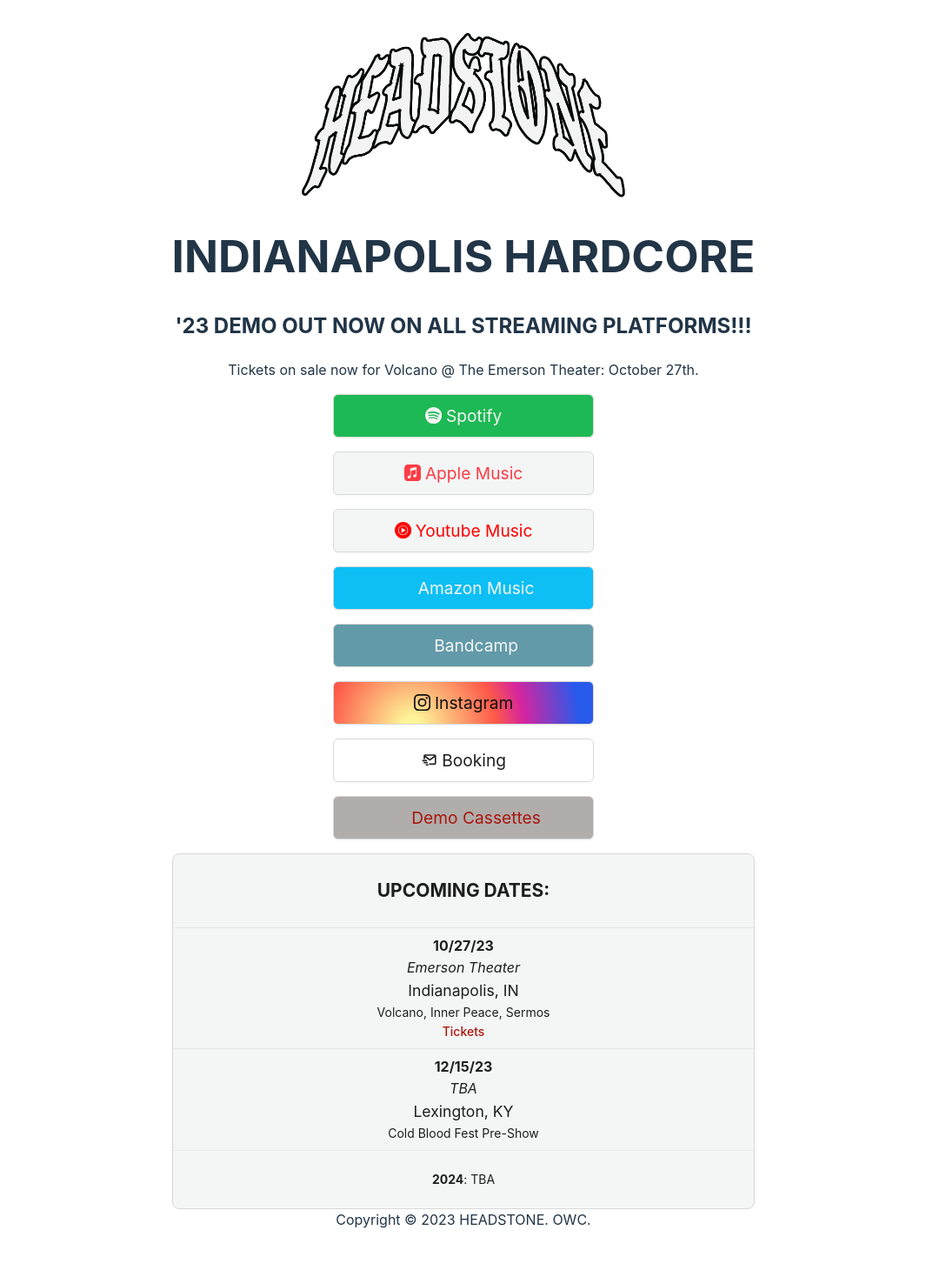
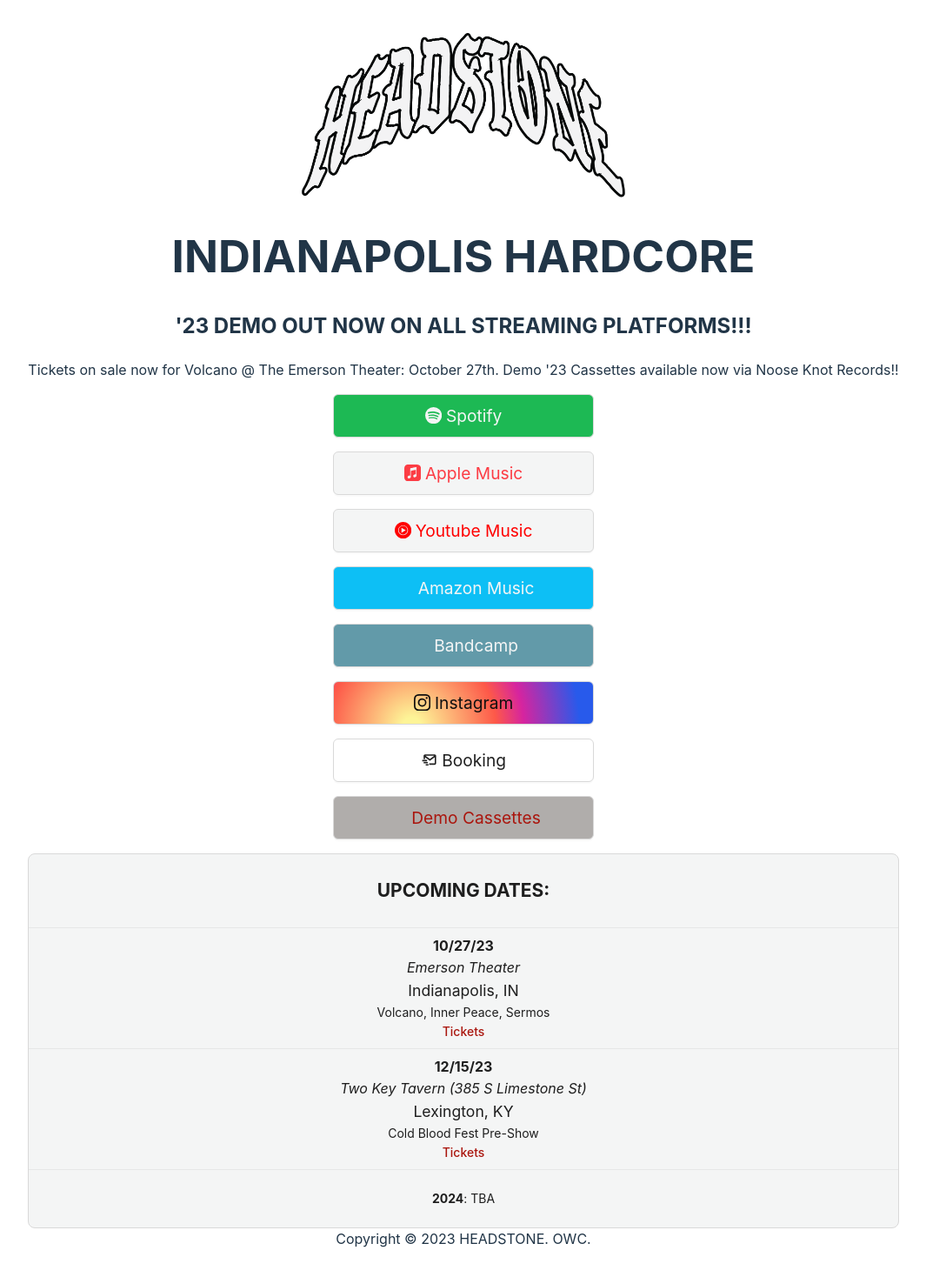
Before and after one commit to camerondway/headstonelinks, a React (Vite) app: page / in a window 1280 px wide. Shown: the whole page at 87% size, without its empty margins (107-1172 px from the left). Before the commit the page ends 1446 px from the top, so only its background shows below. Built offline with nearby package versions, Linux system fonts and the light colour scheme; some icons are missing.

Commit message:
[main]: update text

```diff
--- a/src/data/headerData.tsx
+++ b/src/data/headerData.tsx
@@ -4,7 +4,7 @@
 export const headerData: HeaderProps = {
   headline: "INDIANAPOLIS HARDCORE",
   subtext: "'23 DEMO OUT NOW ON ALL STREAMING PLATFORMS!!!",
-  additionalInfo: `Tickets on sale now for Volcano @ The Emerson Theater: October 27th.`,
+  additionalInfo: `Tickets on sale now for Volcano @ The Emerson Theater: October 27th. Demo '23 Cassettes available now via Noose Knot Records!! `,
   altText: "HEADSTONE",
   img: headStoneLogo,
 };
--- a/src/data/showDateData.ts
+++ b/src/data/showDateData.ts
@@ -10,8 +10,9 @@
   },
   {
     date: "12/15/23",
-    venue: "TBA",
+    venue: "Two Key Tavern (385 S Limestone St)",
     location: "Lexington, KY",
     acts: "Cold Blood Fest Pre-Show",
+    link: "https://app.promotix.com/events/details/Cold-Blood-Fest-tickets-2?referrer=organizer-page&organizer_id=KingOvHellProductions&org_event_id=Cold-Blood-Fest-tickets-2",
   },
 ];
```
